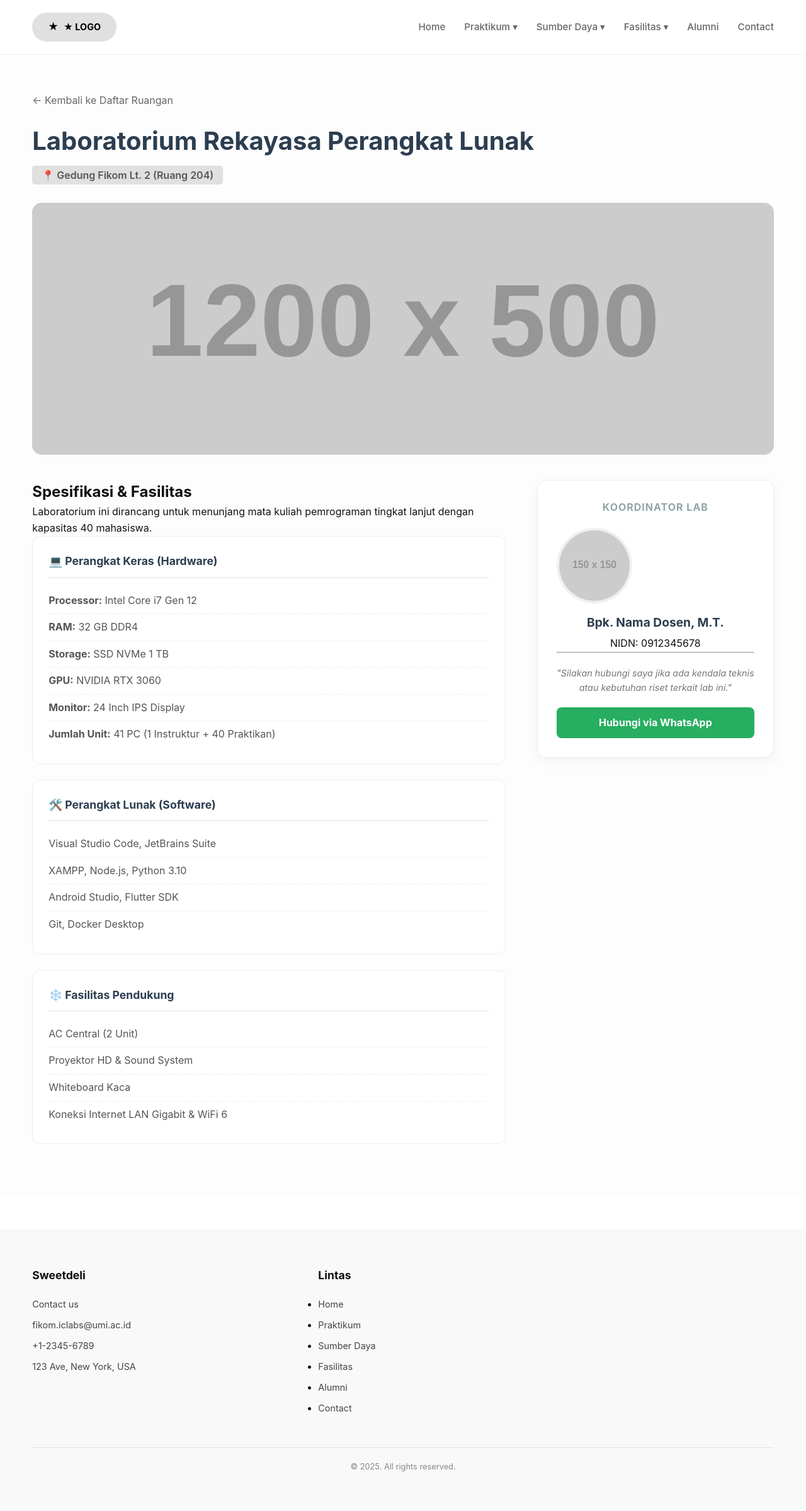
After one commit to TUBES-CA-25/SistemInformasiSumberDaya-Kelompok2, a PHP site: page /SistemManagementSumberDaya/detail-fasilitas.php in a window 1280 px wide. The commit adds this page. Shown: the whole page at 63% size. Run offline with PHP 8.4, Linux system fonts and the light colour scheme; grey boxes labelled with a size stand in for pictures from a placeholder-image service; a map, chart or similar area stays blank; some libraries are stand-ins or nearby versions; grey boxes are pictures that could not be loaded.

Commit message:
Menambahkan Modul Fasilitas (Lab, Riset, Detail) dan Menu Dropdown

```diff
--- /dev/null
+++ b/app/views/fasilitas/detail.php
@@ -0,0 +1,69 @@
+<section class="facility-detail-section">
+    <div class="container">
+        <a href="javascript:history.back()" class="back-link">← Kembali ke Daftar Ruangan</a>
+
+        <div class="facility-header">
+            <h1>Laboratorium Rekayasa Perangkat Lunak</h1>
+            <span class="location-badge">📍 Gedung Fikom Lt. 2 (Ruang 204)</span>
+        </div>
+
+        <div class="facility-banner">
+            <img src="https://placehold.co/1200x500/2c3e50/white?text=Foto+Panorama+Lab" alt="Lab View">
+        </div>
+
+        <div class="facility-content-grid">
+
+            <div class="facility-specs">
+                <h2>Spesifikasi & Fasilitas</h2>
+                <p>Laboratorium ini dirancang untuk menunjang mata kuliah pemrograman tingkat lanjut dengan kapasitas 40 mahasiswa.</p>
+
+                <div class="specs-box">
+                    <h3>💻 Perangkat Keras (Hardware)</h3>
+                    <ul class="specs-list">
+                        <li><strong>Processor:</strong> Intel Core i7 Gen 12</li>
+                        <li><strong>RAM:</strong> 32 GB DDR4</li>
+                        <li><strong>Storage:</strong> SSD NVMe 1 TB</li>
+                        <li><strong>GPU:</strong> NVIDIA RTX 3060</li>
+                        <li><strong>Monitor:</strong> 24 Inch IPS Display</li>
+                        <li><strong>Jumlah Unit:</strong> 41 PC (1 Instruktur + 40 Praktikan)</li>
+                    </ul>
+                </div>
+
+                <div class="specs-box">
+                    <h3>🛠️ Perangkat Lunak (Software)</h3>
+                    <ul class="specs-list">
+                        <li>Visual Studio Code, JetBrains Suite</li>
+                        <li>XAMPP, Node.js, Python 3.10</li>
+                        <li>Android Studio, Flutter SDK</li>
+                        <li>Git, Docker Desktop</li>
+                    </ul>
+                </div>
+
+                <div class="specs-box">
+                    <h3>❄️ Fasilitas Pendukung</h3>
+                    <ul class="specs-list">
+                        <li>AC Central (2 Unit)</li>
+                        <li>Proyektor HD & Sound System</li>
+                        <li>Whiteboard Kaca</li>
+                        <li>Koneksi Internet LAN Gigabit & WiFi 6</li>
+                    </ul>
+                </div>
+            </div>
+
+            <div class="facility-sidebar">
+                <div class="coord-widget">
+                    <h3>Koordinator Lab</h3>
+                    <div class="coord-avatar">
+                        <img src="https://placehold.co/150x150/bdc3c7/white?text=Foto" alt="Foto Koordinator">
+                    </div>
+                    <h4>Bpk. Nama Dosen, M.T.</h4>
+                    <p>NIDN: 0912345678</p>
+                    <hr>
+                    <p class="coord-desc">"Silakan hubungi saya jika ada kendala teknis atau kebutuhan riset terkait lab ini."</p>
+                    <a href="#" class="btn-contact">Hubungi via WhatsApp</a>
+                </div>
+            </div>
+
+        </div>
+    </div>
+</section>
--- a/app/views/templates/header.php
+++ b/app/views/templates/header.php
@@ -34,7 +34,13 @@
                         <a href="/asisten.php">Asisten Laboratorium</a>
                     </div>
                 </li>
-                <li><a href="#">Fasilitas</a></li>
+                <li class="dropdown">
+                    <a href="#" class="dropbtn">Fasilitas ▾</a>
+                    <div class="dropdown-content">
+                        <a href="/laboratorium.php">Ruang Laboratorium</a>
+                        <a href="/riset.php">Ruang Riset</a>
+                    </div>
+                </li>
                 <li><a href="#">Alumni</a></li>
                 <li><a href="/contact.php">Contact</a></li> </ul>
             </ul>
--- a/public/css/style.css
+++ b/public/css/style.css
@@ -683,3 +683,128 @@ footer { background: #f9f9f9; padding: 60px 0; margin-top: 50px; font-size: 0.9r
     .coord-img, .detail-left { flex: none; width: 100%; }
     .coord-img img, .detail-left img { height: 300px; }
 }
+
+/* === HALAMAN FASILITAS === */
+
+.facility-section { padding: 60px 0; }
+
+/* Grid Ruangan */
+.room-grid {
+    display: grid;
+    grid-template-columns: repeat(auto-fill, minmax(350px, 1fr));
+    gap: 30px;
+}
+
+.room-card {
+    display: block;
+    background: #fff;
+    border-radius: 15px;
+    overflow: hidden;
+    text-decoration: none;
+    color: inherit;
+    box-shadow: 0 5px 15px rgba(0,0,0,0.05);
+    transition: transform 0.3s;
+    border: 1px solid #eee;
+}
+
+.room-card:hover { transform: translateY(-5px); }
+
+.room-img { position: relative; height: 220px; }
+.room-img img { width: 100%; height: 100%; object-fit: cover; }
+
+.room-badge {
+    position: absolute;
+    top: 15px; right: 15px;
+    background: rgba(0,0,0,0.7);
+    color: #fff;
+    padding: 5px 12px;
+    border-radius: 20px;
+    font-size: 0.8rem;
+    font-weight: bold;
+}
+
+.room-info { padding: 25px; }
+.room-info h3 { margin-bottom: 10px; color: #2c3e50; font-size: 1.2rem; }
+.room-info p { color: #666; font-size: 0.95rem; margin-bottom: 20px; }
+.btn-text { color: #2c3e50; font-weight: bold; font-size: 0.9rem; }
+
+/* === HALAMAN DETAIL FASILITAS === */
+
+.facility-detail-section { padding: 60px 0; background: #fdfdfd; }
+.facility-header { margin-bottom: 30px; }
+.facility-header h1 { font-size: 2.5rem; color: #2c3e50; margin-bottom: 10px; }
+.location-badge { background: #e0e0e0; padding: 5px 15px; border-radius: 5px; color: #555; font-weight: 600; }
+
+.facility-banner img {
+    width: 100%;
+    height: 400px;
+    object-fit: cover;
+    border-radius: 15px;
+    margin-bottom: 40px;
+}
+
+/* Layout Split: Kiri (Specs) - Kanan (Koordinator) */
+.facility-content-grid {
+    display: grid;
+    grid-template-columns: 2fr 1fr; /* Kiri lebih lebar */
+    gap: 50px;
+}
+
+/* Kotak Spesifikasi */
+.specs-box {
+    background: #fff;
+    padding: 25px;
+    border-radius: 12px;
+    border: 1px solid #eee;
+    margin-bottom: 25px;
+}
+.specs-box h3 { margin-bottom: 15px; color: #2c3e50; font-size: 1.1rem; border-bottom: 2px solid #f0f0f0; padding-bottom: 10px; }
+.specs-list { list-style: none; }
+.specs-list li {
+    padding: 8px 0;
+    border-bottom: 1px dashed #eee;
+    color: #555;
+}
+.specs-list li:last-child { border-bottom: none; }
+
+/* Widget Koordinator (Sticky) */
+.coord-widget {
+    background: #fff;
+    padding: 30px;
+    border-radius: 15px;
+    text-align: center;
+    border: 1px solid #eee;
+    box-shadow: 0 5px 20px rgba(0,0,0,0.05);
+    position: sticky;
+    top: 20px; /* Agar tetap terlihat saat discroll */
+}
+
+.coord-avatar img {
+    width: 120px; height: 120px;
+    border-radius: 50%;
+    margin-bottom: 15px;
+    object-fit: cover;
+    border: 4px solid #f0f0f0;
+}
+
+.coord-widget h3 { font-size: 1rem; color: #95a5a6; text-transform: uppercase; letter-spacing: 1px; margin-bottom: 20px; }
+.coord-widget h4 { color: #2c3e50; font-size: 1.2rem; margin-bottom: 5px; }
+.coord-desc { font-style: italic; color: #777; margin: 20px 0; font-size: 0.9rem; }
+
+.btn-contact {
+    display: block;
+    background: #27ae60;
+    color: #fff;
+    padding: 12px;
+    border-radius: 8px;
+    text-decoration: none;
+    font-weight: bold;
+    transition: background 0.3s;
+}
+.btn-contact:hover { background: #219150; }
+
+/* Responsive */
+@media (max-width: 900px) {
+    .facility-content-grid { grid-template-columns: 1fr; }
+    .coord-widget { position: static; margin-top: 30px; }
+}
--- /dev/null
+++ b/public/detail-fasilitas.php
@@ -0,0 +1,6 @@
+<?php
+define('ROOT_PROJECT', dirname(__DIR__));
+require_once ROOT_PROJECT . '/app/views/templates/header.php';
+require_once ROOT_PROJECT . '/app/views/fasilitas/detail.php';
+require_once ROOT_PROJECT . '/app/views/templates/footer.php';
+?>
--- /dev/null
+++ b/public/laboratorium.php
@@ -0,0 +1,6 @@
+<?php
+define('ROOT_PROJECT', dirname(__DIR__));
+require_once ROOT_PROJECT . '/app/views/templates/header.php';
+require_once ROOT_PROJECT . '/app/views/fasilitas/laboratorium.php';
+require_once ROOT_PROJECT . '/app/views/templates/footer.php';
+?>
--- /dev/null
+++ b/public/riset.php
@@ -0,0 +1,6 @@
+<?php
+define('ROOT_PROJECT', dirname(__DIR__));
+require_once ROOT_PROJECT . '/app/views/templates/header.php';
+require_once ROOT_PROJECT . '/app/views/fasilitas/riset.php';
+require_once ROOT_PROJECT . '/app/views/templates/footer.php';
+?>
```
Also changed, not shown: app/views/fasilitas/laboratorium.php (added, +45 -0 lines), app/views/fasilitas/riset.php (added, +34 -0 lines).
